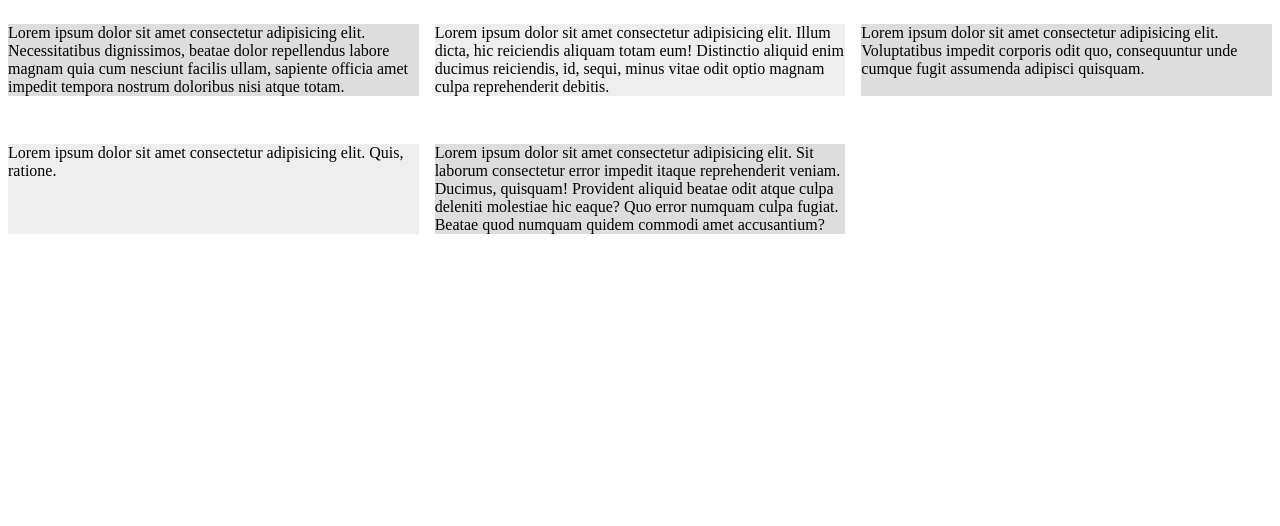
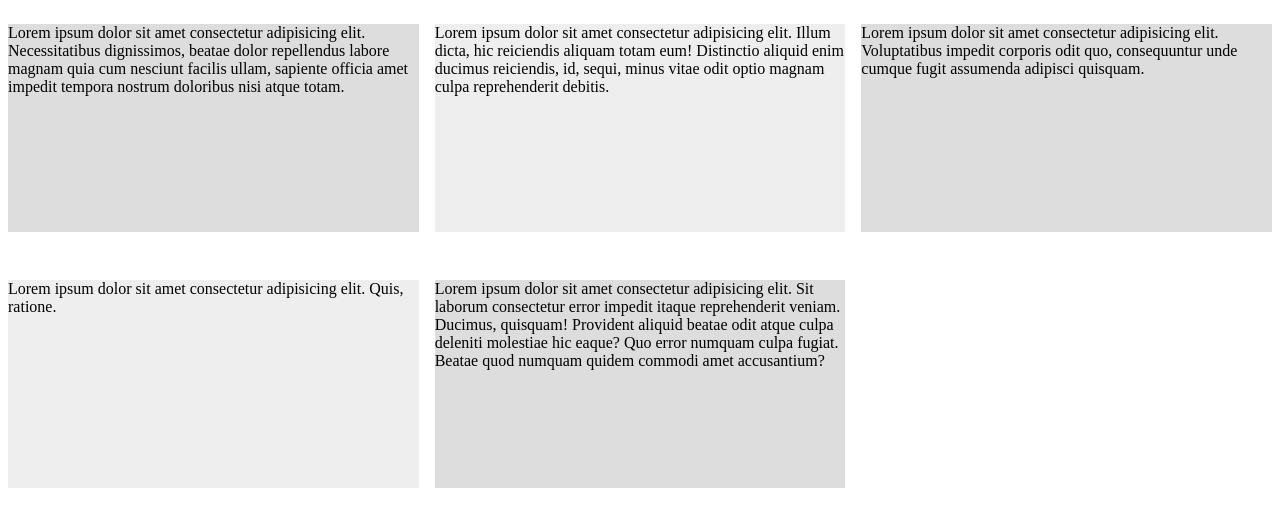
Before and after one commit to jheyl/Webtechnologie_SS19, a plain HTML site: page css/grid.html in a window 1280 px wide. Drawn offline with Linux system fonts and the light colour scheme.

Commit message:
fix: grid bug

```diff
--- a/css/grid.html
+++ b/css/grid.html
@@ -12,11 +12,8 @@
             grid-template-columns: 1fr 1fr 1fr;
             */
             grid-template-columns: repeat(3, 1fr);
+            grid-template-rows: repeat(2, 15em);
             grid-gap: 1em;
-        }
-
-        p {
-            width: 1fr;
         }
 
         div>p {
```
Also changed, not shown: css/grid2.html (+1 -0 lines).
